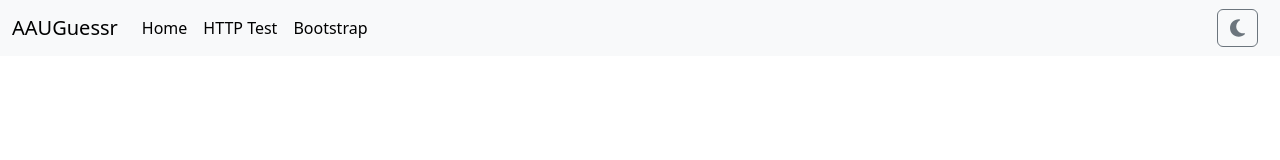
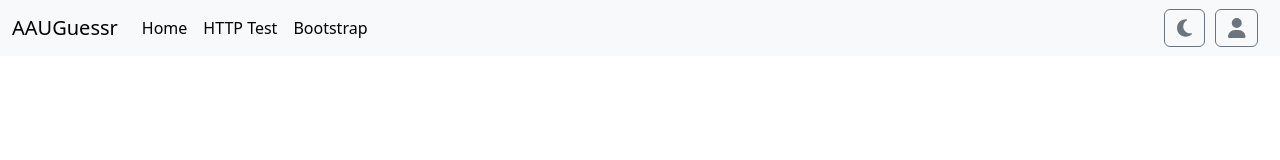
Before and after one commit to andersdk26/AAUGuessr, a React (Vite) app in the folder frontend/: page /contact in a window 1280 px wide. Shown: the top 160 px of the page. Built offline with nearby package versions, Linux system fonts and the light colour scheme.

Commit message:
Account button added

```diff
--- a/frontend/src/components/NavBar.tsx
+++ b/frontend/src/components/NavBar.tsx
@@ -1,7 +1,7 @@
 import { useState } from "react";
 import BSTheme from "./BSTheme";
 import { FontAwesomeIcon } from "@fortawesome/react-fontawesome";
-import { faBars } from "@fortawesome/free-solid-svg-icons";
+import { faBars, faUser } from "@fortawesome/free-solid-svg-icons";
 
 interface NavBarProps {
     title: string;
@@ -99,9 +99,19 @@ function NavBar({ title, pages }: NavBarProps) {
                         </ul>
                     </div>
                 </div>
-                {/* Theme button */}
                 <div className="justify-content-end">
+                    {/* Theme button */}
                     <BSTheme className="navbar-button" />
+                    {/* Account button */}
+                    <button
+                        title="Account"
+                        className="btn btn-outline-secondary navbar-button"
+                        onClick={() => {
+                            window.location.href = "/account";
+                        }}
+                    >
+                        <FontAwesomeIcon icon={faUser} className="fa-lg" />
+                    </button>
                     {/* Hamburger menu button */}
                     <button
                         title="Menu"
```
